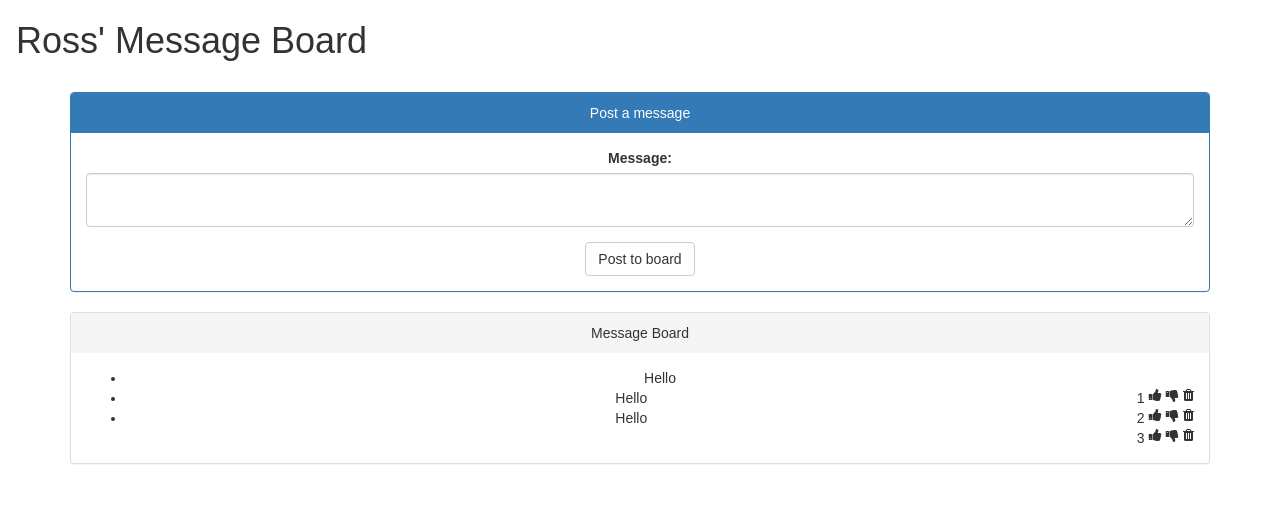
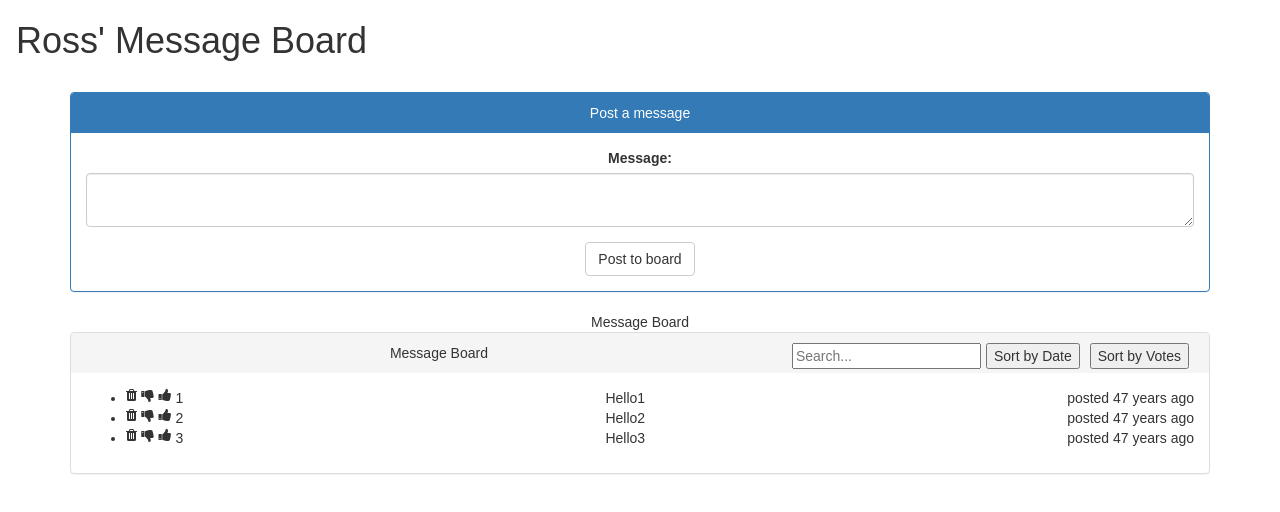
Before and after one commit to rossfindlay/message-board, a React (Create React App) app: page / in a window 1280 px wide. Shown: the top 512 px of the page. Built offline with nearby package versions, Linux system fonts and the light colour scheme.

Commit message:
second commit, up to search bar

```diff
--- a/package.json
+++ b/package.json
@@ -3,6 +3,7 @@
   "version": "0.1.0",
   "private": true,
   "dependencies": {
+    "fuse.js": "^3.2.0",
     "react": "^16.0.0",
     "react-dom": "^16.0.0",
     "react-scripts": "1.0.14",
--- a/src/App.css
+++ b/src/App.css
@@ -26,3 +26,13 @@
   from { transform: rotate(0deg); }
   to { transform: rotate(360deg); }
 }
+
+.sort-button {
+  margin-left: 5px;
+  margin-right: 5px;
+}
+
+.test {
+  padding: auto;
+  margin: auto;
+}
--- a/src/App.js
+++ b/src/App.js
@@ -12,9 +12,9 @@ class App extends Component {
 
     this.state = {
       messages: [
-        { id: uuid.v4(), text: 'Hello ', votes: 1 },
-        { id: uuid.v4(), text: 'Hello ', votes: 2 },
-        { id: uuid.v4(), text: 'Hello ', votes: 3 }
+        { id: uuid.v4(), text: 'Hello1 ', votes: 1 , date: 2222222},
+        { id: uuid.v4(), text: 'Hello2 ', votes: 2 , date: 3333333},
+        { id: uuid.v4(), text: 'Hello3 ', votes: 3 , date: 4444444}
       ]
     }
 
@@ -22,6 +22,10 @@ class App extends Component {
     this.handleVoteDown = this.handleVoteDown.bind(this)
     this.handleMessageDelete = this.handleMessageDelete.bind(this)
     this.handleAddMessage = this.handleAddMessage.bind(this)
+    this.handleSortByVotes = this.handleSortByVotes.bind(this)
+    this.handleSortByDate = this.handleSortByDate.bind(this)
+    this.handleNewDate = this.handleNewDate.bind(this)
+
   }
 
   handleVoteUp(id) {
@@ -53,13 +57,53 @@ class App extends Component {
   }
 
   handleAddMessage(text) {
-    const message = { id: uuid.v4(), text: text, votes: 0 }
+
+    const message = { id: uuid.v4(), text: text, votes: 0 , date: Date.now() }
 
     this.state.messages.push(message)
 
     this.setState({
       messages: this.state.messages
     })
+  }
+
+  handleSortByVotes() {
+    const newMessageArray = this.state.messages.sort(function(a, b) {
+      return b.votes - a.votes
+    })
+
+    this.setState({
+      messages: newMessageArray
+    })
+  }
+
+  handleSortByDate() {
+    const newMessageArray = this.state.messages.sort(function(a, b) {
+      return b.date - a.date
+    })
+
+    this.setState({
+      messages: newMessageArray
+    })
+  }
+
+  handleNewDate(date) {
+
+    let dd = date.getDate()
+    let mm = date.getMonth()+1
+    let yyyy = date.getFullYear()
+
+    if (dd < 10) {
+      dd = '0' + dd //need to change to proper format
+    }
+
+    if (mm < 10) {
+      mm = '0' + mm
+    }
+
+    date = dd + '/' + mm + '/' + yyyy
+
+
   }
 
   render() {
@@ -72,9 +116,13 @@ class App extends Component {
               onAddMessage={this.handleAddMessage}
             />
 
-             <div class="panel-group">
+             <div class="panel-group">Message Board
                <div class="panel panel-default">
-                 <div class="panel-heading">Message Board</div>
+                 <div class="panel-heading test">Message Board
+                  <button class="pull-right sort-button" onClick={this.handleSortByVotes}>Sort by Votes</button>
+                  <button class="pull-right sort-button" onClick={this.handleSortByDate}>Sort by Date</button>
+                  <input class="pull-right" placeholder="Search..."></input>
+                  </div>
                  <div class="panel-body">
                    <ul class="message-board">
                      {this.state.messages.map(message => {
@@ -82,6 +130,7 @@ class App extends Component {
                           <Message
                             text={message.text}
                             votes={message.votes}
+                            date={message.date}
                             onVoteUpApp={this.handleVoteUp}
                             onVoteDownApp={this.handleVoteDown}
                             onMessageDeleteApp={this.handleMessageDelete}
--- a/src/Button.js
+++ b/src/Button.js
@@ -13,13 +13,10 @@ class Button extends Component {
 
   render() {
     return (
-      <div>
       <i
         class={this.props.class}
         onClick={this.handleClick}
-      >
-      </i>
-    </div>
+      ></i>
     )
   }
 }
--- a/src/Message.js
+++ b/src/Message.js
@@ -22,28 +22,59 @@ class Message extends Component {
     this.props.onMessageDeleteApp(this.props.id)
   }
 
+
+
   render() {
     return (
       <div>
         <li>
-          {this.props.text}
+          <span class="center">{this.props.text}</span>
+          <span class="pull-right">{timeSince(this.props.date)}</span>
           <Button
-            class="fa fa-trash pull-right delete"
+            class="fa fa-trash pull-left delete"
             onClickMessage={this.handleDeleteMessage}
           />
           <Button
-            class="fa fa-thumbs-down pull-right"
+            class="fa fa-thumbs-down pull-left"
             onClickMessage={this.handleThumbsDownMessage}
           />
           <Button
-            class="fa fa-thumbs-up pull-right"
+            class="fa fa-thumbs-up pull-left"
             onClickMessage={this.handleThumbsUpMessage}
           />
-          <span class="pull-right">{this.props.votes}</span>
+          <span class="pull-left">{this.props.votes}</span>
         </li>
       </div>
     )
   }
 }
 
+function timeSince(date) {
+
+  var seconds = Math.floor((new Date() - date) / 1000)
+
+  var interval = Math.floor(seconds / 31536000)
+
+  if (interval > 1) {
+    return `posted ${interval} years ago`
+  }
+  interval = Math.floor(seconds / 2592000)
+  if (interval > 1) {
+    return `posted ${interval} months ago`
+  }
+  interval = Math.floor(seconds / 86400)
+  if (interval > 1) {
+    return `posted ${interval} days ago`
+  }
+  interval = Math.floor(seconds / 3600)
+  if (interval > 1) {
+    return `posted ${interval} hours ago`
+  }
+  interval = Math.floor(seconds / 60)
+  if (interval > 1) {
+    return `posted ${interval} minutes ago`
+  }
+  return `posted ${Math.floor(seconds)} seconds ago`
+}
+
 export default Message
--- a/src/MessageBox.js
+++ b/src/MessageBox.js
@@ -14,6 +14,7 @@ class MessageBox extends Component {
 
   handleClick() {
     this.props.onAddMessage(this.state.text)
+    this.setState({text: ''})
   }
 
   handleChange(event) {
```
Also changed, not shown: 1 other file (tests, documents, lock files or other folders).
